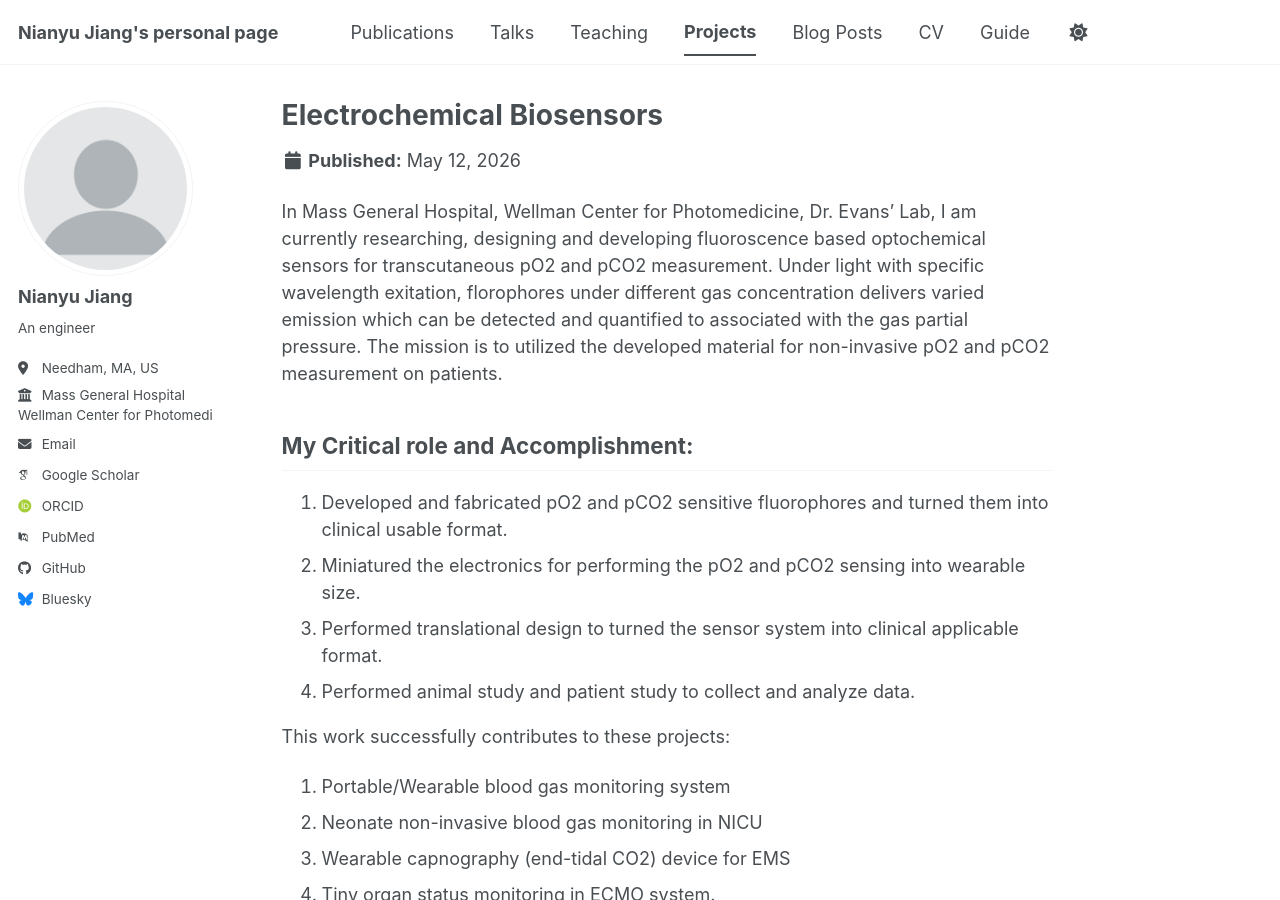
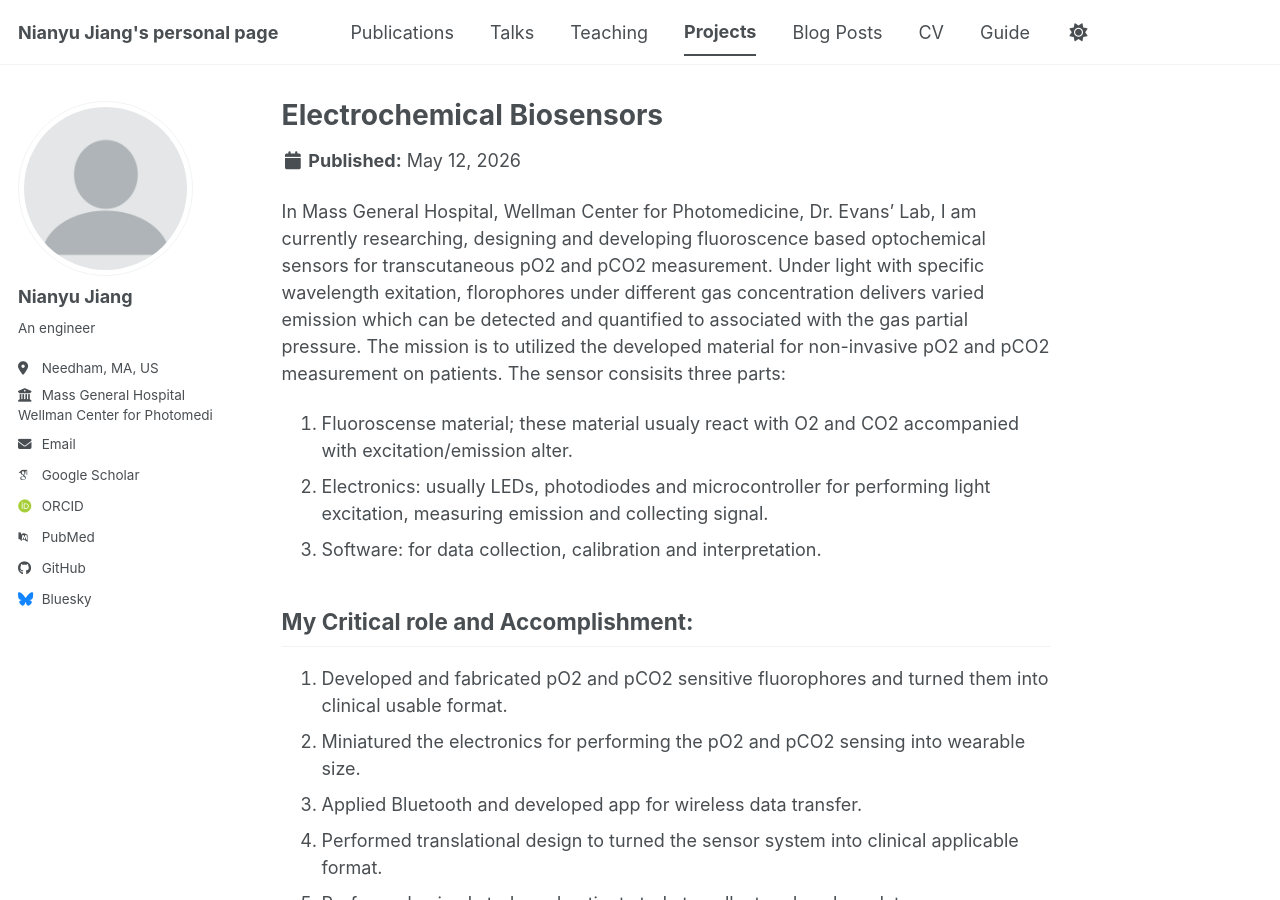
Before and after one commit to NianyuJiang/NianyuJiang.github.io, a Jekyll site: the page built from _portfolio/portfolio-2.md, in a window 1280 px wide and 900 px high. Built offline with Jekyll 4.4.1, drawn with Linux system fonts in a browser that asks for light colours; some web fonts are replaced; a script bundle is joined from its source files by our own code; library files that are not in the unit come from our copies.

Commit message:
Update portfolio-2.md

```diff
--- a/_portfolio/portfolio-2.md
+++ b/_portfolio/portfolio-2.md
@@ -4,14 +4,18 @@ excerpt: "Biosensors using Aptamer functionalized NAAO membrane for bio-target d
 collection: portfolio
 ---
 
-In Mass General Hospital, Wellman Center for Photomedicine, Dr. Evans' Lab, I am currently researching, designing and developing fluoroscence based optochemical sensors for transcutaneous pO2 and pCO2 measurement.  Under light with specific wavelength exitation, florophores under different gas concentration delivers varied emission which can be detected and quantified to associated with the gas partial pressure. The mission is to utilized the developed material for non-invasive pO2 and pCO2 measurement on patients.
+In Mass General Hospital, Wellman Center for Photomedicine, Dr. Evans' Lab, I am currently researching, designing and developing fluoroscence based optochemical sensors for transcutaneous pO2 and pCO2 measurement.  Under light with specific wavelength exitation, florophores under different gas concentration delivers varied emission which can be detected and quantified to associated with the gas partial pressure. The mission is to utilized the developed material for non-invasive pO2 and pCO2 measurement on patients. The sensor consisits three parts:
+1. Fluoroscense material; these material usualy react with O2 and CO2 accompanied with excitation/emission alter.
+2. Electronics: usually LEDs, photodiodes and microcontroller for performing light excitation, measuring emission and collecting signal.
+3. Software: for data collection, calibration and interpretation.
 
 My Critical role and Accomplishment:
 ---
 1. Developed and fabricated pO2 and pCO2 sensitive fluorophores and turned them into clinical usable format.
 2. Miniatured the electronics for performing the pO2 and pCO2 sensing into wearable size.
-3. Performed translational design to turned the sensor system into clinical applicable format.
-4. Performed animal study and patient study to collect and analyze data.
+3. Applied Bluetooth and developed app for wireless data transfer.
+4. Performed translational design to turned the sensor system into clinical applicable format.
+5. Performed animal study and patient study to collect and analyze data.
 
 This work successfully contributes to these projects:
 1. Portable/Wearable blood gas monitoring system
```
